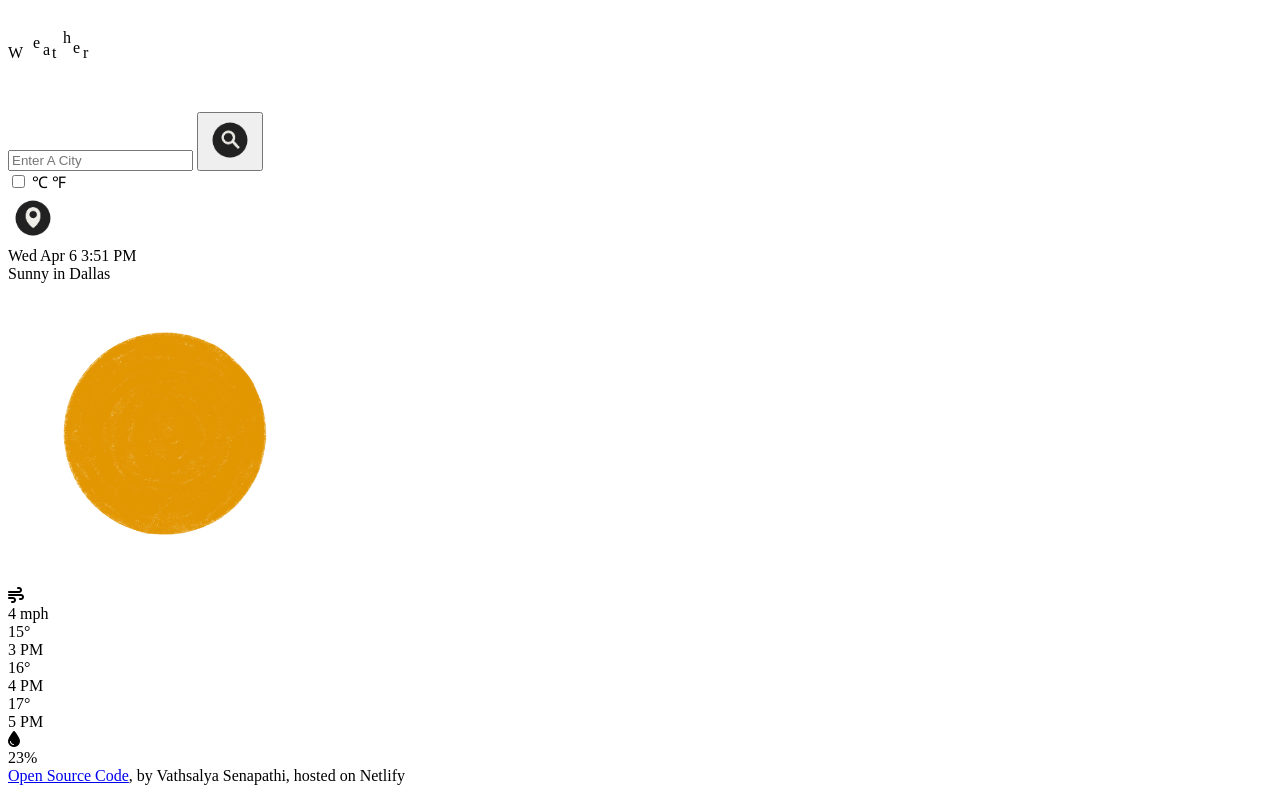
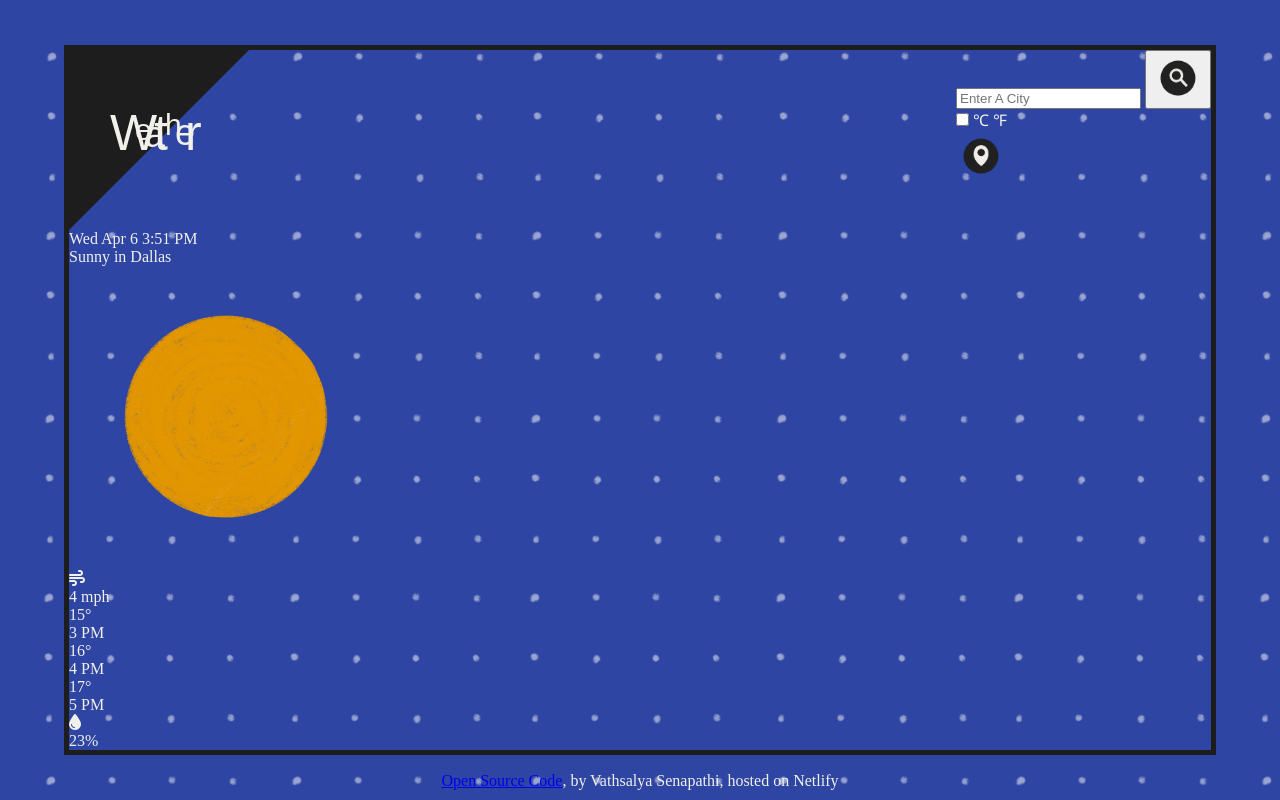
Before and after one commit to vsenapathi/Vathsalya-weather, a plain HTML site: page index.html in a window 1280 px wide. Drawn offline with Linux system fonts and the light colour scheme.

Commit message:
CSS for logo

```diff
--- a/src/style.css
+++ b/src/style.css
@@ -1,3 +1,72 @@
-h1 {
-  color: blue;
+@font-face {
+  font-family: "Evergreen", sans-serif;
+  src: url(./fonts/Evergreen.otf) format("opentype");
+
+  font-family: "Lovegood", sans-serif;
+  src: url(./fonts/Lovegood-Thin.ttf) format("truetype");
+
+  font-family: "Voga", serif;
+  src: url(./fonts/Voga-Medium.otf) format("opentype");
 }
+
+* {
+  margin: 0;
+  box-sizing: border-box;
+}
+
+body {
+  min-height: 100vh;
+  max-width: 100%;
+  display: flex;
+  justify-content: center;
+  align-items: center;
+  background: url(./images/dark_blue_bg.png);
+  color: #f1f0eb;
+}
+
+.wrapper {
+  width: 90%;
+  border: 5px solid #1d1d1d;
+}
+
+header {
+  display: flex;
+  justify-content: space-between;
+}
+
+.triangle {
+  width: 0;
+  height: 0;
+  border-top: 180px solid #1d1d1d;
+  border-right: 180px solid transparent;
+}
+
+svg.logo-text {
+  z-index: 20;
+  position: absolute;
+  top: 100px;
+  left: 110px;
+}
+
+svg.logo-text text {
+  fill: #f1f0eb;
+  font-family: "Lovegood", sans-serif;
+}
+
+text.large {
+  font-size: 50px;
+}
+
+text.medium {
+  font-size: 36px;
+}
+
+text.small {
+  font-size: 30px;
+}
+
+footer {
+  position: absolute;
+  bottom: 10px;
+  margin: 0 auto;
+}
```
